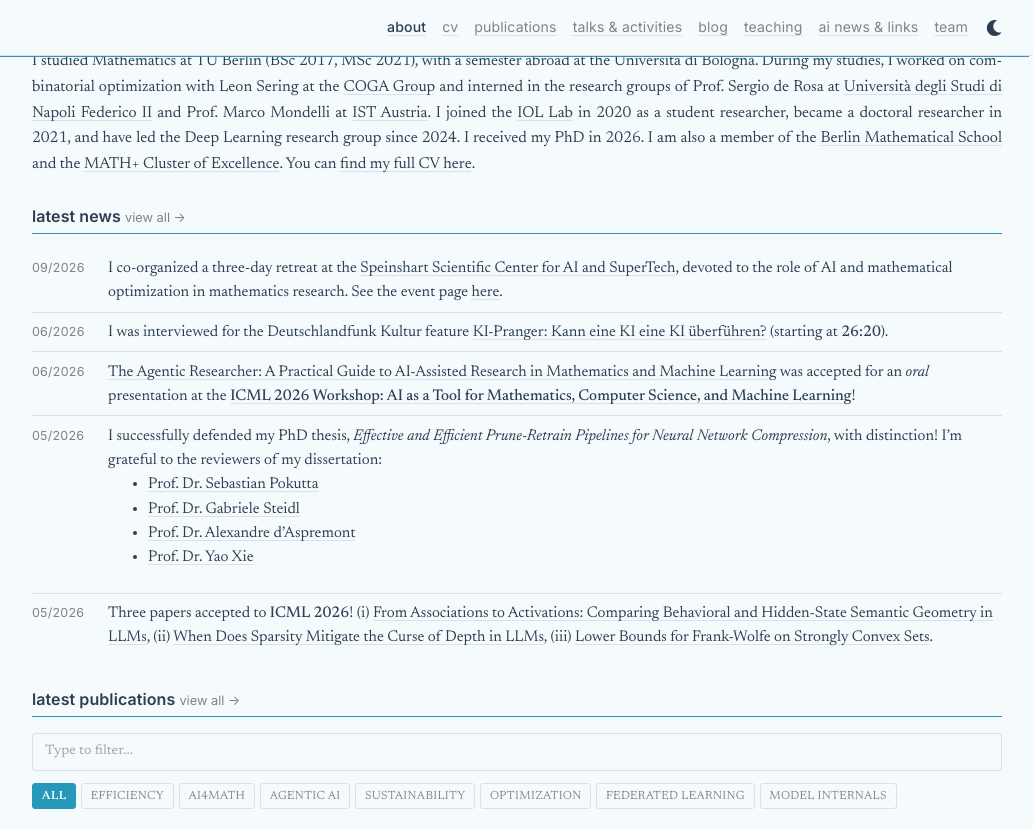
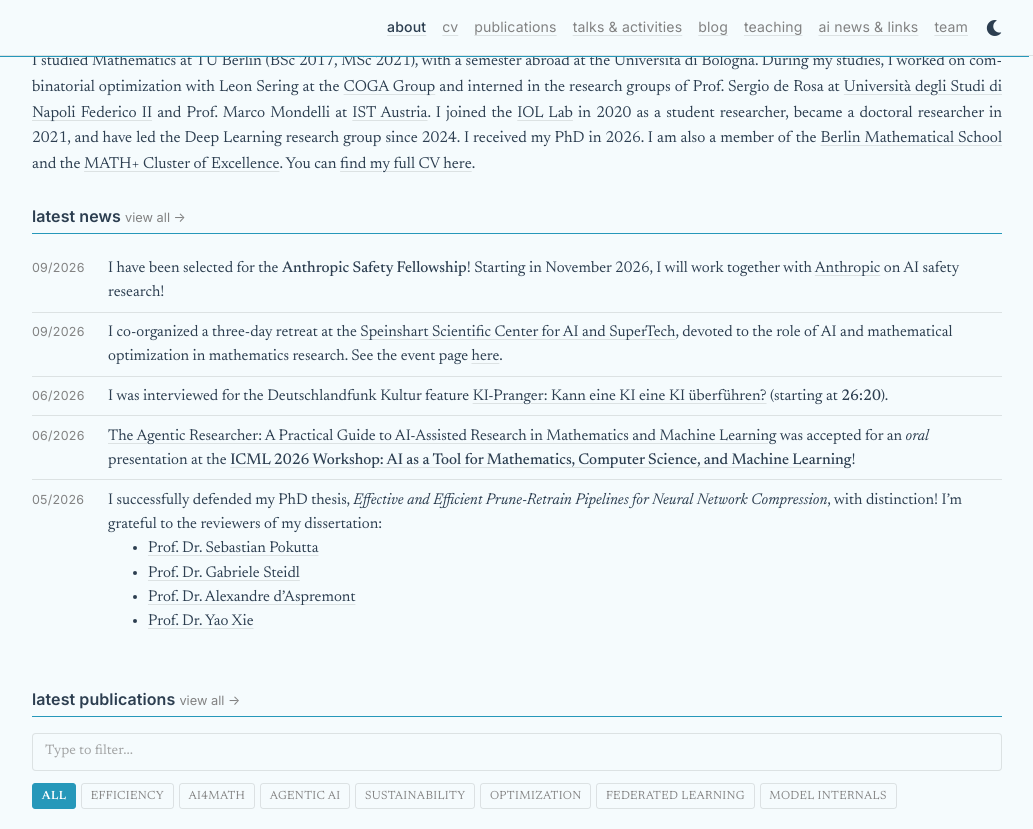
Before and after one commit to zimmer-m/zimmer-m.github.io, a Jekyll site: the page built from _pages/about.md, in a window 1280 px wide and 900 px high, scrolled down 931 px, cut to the strip 0-829 px from the top of the window. Shown: the whole strip, without its empty margins (123-1156 px from the left). Built offline with Jekyll 4.4.1, drawn with Linux system fonts in a browser that asks for light colours; full-size pictures stand in for the smaller copies a plugin makes; comment, search, counter and statistics services are not loaded; a style sheet for code colours, icons or effects is not loaded; some of the changed text lies outside the part shown.

Commit message:
anthropic addition

```diff
--- a/_config.yml
+++ b/_config.yml
@@ -10,7 +10,7 @@
 description: > # the ">" symbol means to ignore newlines until "footer_text:"
   Academic website of Max Zimmer. Deep Learning Research Lead and Postdoctoral Researcher at the IOL Lab of ZIB.
 footer_text:
-keywords: Max Zimmer, mathematics, machine learning, deep learning, optimization, neural network pruning, sparsity, quantization, AI4Science, sustainability, TU Berlin, Zuse Institute Berlin
+keywords: Max Zimmer, mathematics, machine learning, deep learning, optimization, neural network pruning, sparsity, quantization, AI4Science, AI safety, sustainability, TU Berlin, Zuse Institute Berlin
 
 lang: en # the language of your site (for example: en, fr, cn, ru, etc.)
 icon: favicon.ico # the emoji used as the favicon (alternatively, provide image name in /assets/img/)
--- a/_data/cv.yml
+++ b/_data/cv.yml
@@ -1,6 +1,9 @@
 - title: Current Position
   type: time_table
   contents:
+    - title: Anthropic Safety Fellow
+      institution: <a href="https://www.anthropic.com/">Anthropic</a>
+      year: Nov 2026–Feb 2027
     - title: Postdoctoral Researcher
       institution: Interactive Optimization and Learning Lab, Zuse Institute Berlin
       year: 2026–present
--- a/_pages/about.md
+++ b/_pages/about.md
@@ -4,6 +4,7 @@
 permalink: /
 subtitle: |+
   <div class="about-callout about-callout-role">
+  <b>Upcoming: Anthropic Safety Fellow</b> with <a href="https://www.anthropic.com/">Anthropic</a><br>
   <b>DL Research Lead</b> at the <a href="https://iol.zib.de/learn">IOL Lab</a><br>
   <b>Postdoctoral Researcher</b> at the <a href="https://www.zib.de/">Zuse Institute Berlin</a><br>
   PhD in Mathematics, <a href="https://www.tu.berlin/en/math">TU Berlin</a> (2026)
```
Also changed, not shown: _news/announcement_30_09_26.md (added, +9 -0 lines).
